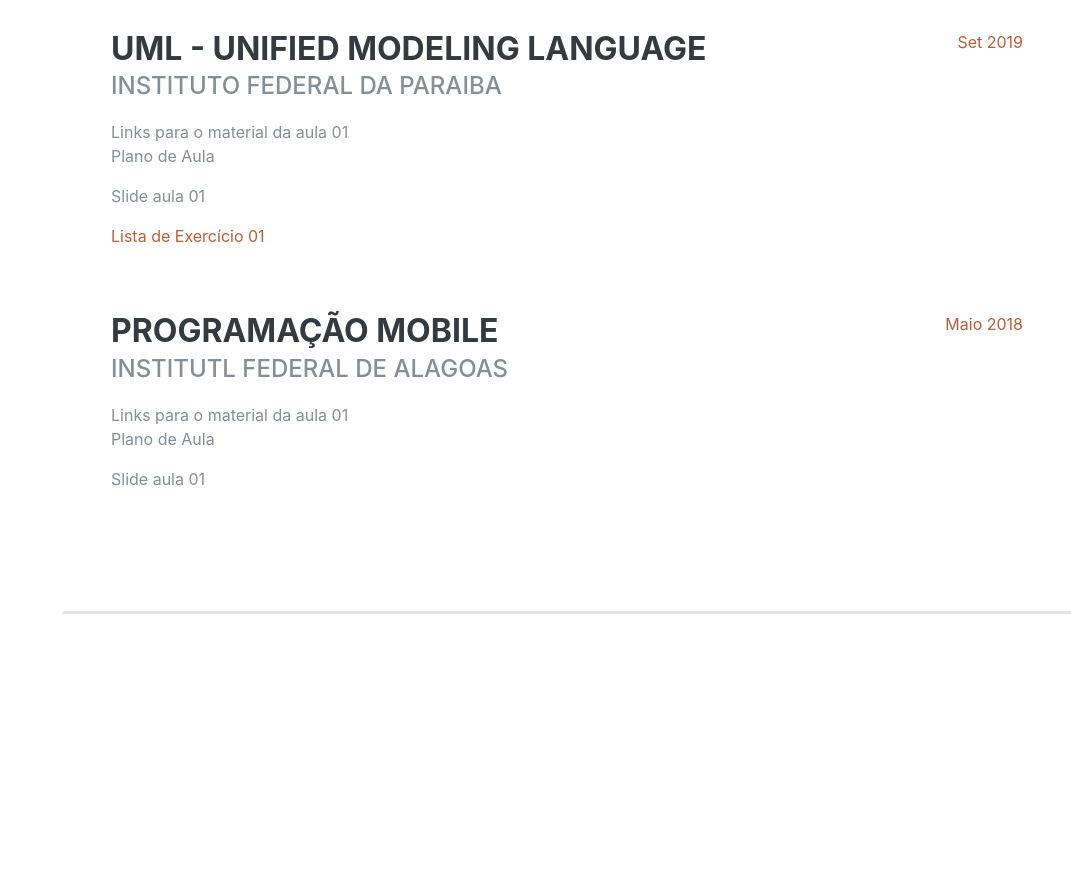
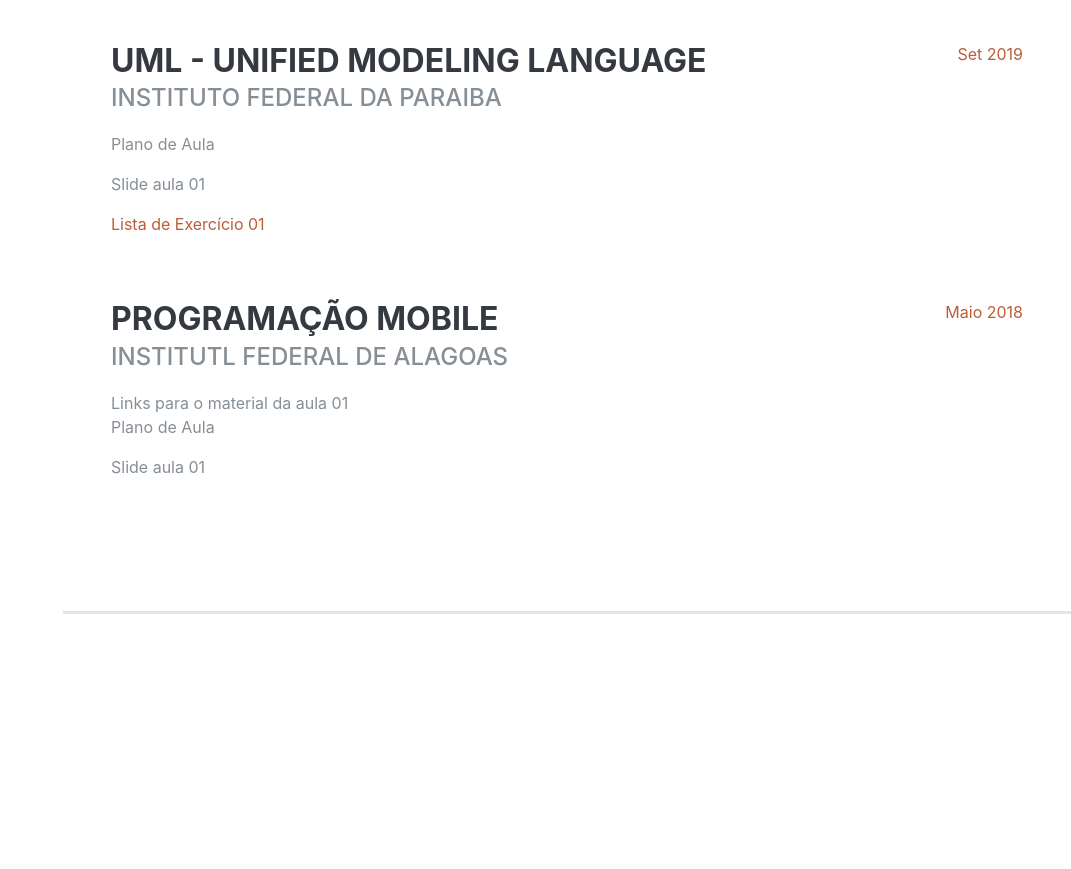
Before and after one commit to fsconrado/ifpbuml, a website: page index.html in a window 1280 px wide. Shown: the part 2060-2929 px from the top of the page, without its empty margins (209-1280 px from the left). Drawn offline with nearby package versions, Linux system fonts and the light colour scheme; files that its build step writes are made by us from their sources; a web font is replaced by a local one.

Commit message:
mudança no link

```diff
--- a/index.html
+++ b/index.html
@@ -151,7 +151,6 @@
           <div class="resume-content">
             <h3 class="mb-0">UML - Unified Modeling Language</h3>
             <div class="subheading mb-3">Instituto Federal da Paraiba</div>
-            <div>Links para o material da aula 01</div>
             <p>Plano de Aula</p>
             <p>Slide aula 01</p>
             <p><A href="exercicio01.pdf">Lista de Exercício 01</A></p>
```
